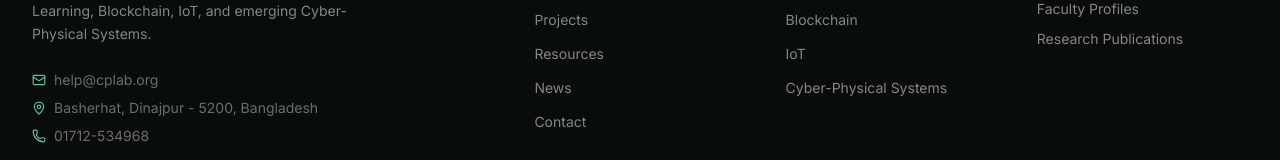
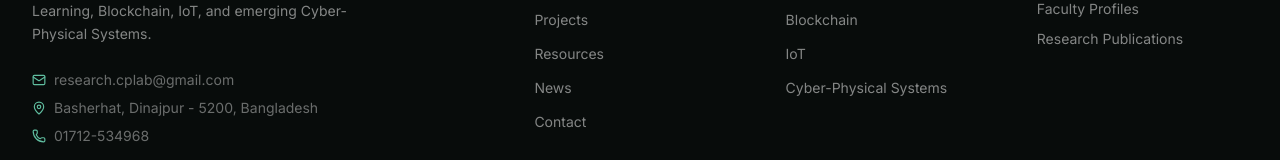
Before and after one commit to cp-laboratory/cplab-latest, a Next.js app: page / in a window 1280 px wide. Shown: the part 5421-5581 px from the top of the page. Built offline with nearby package versions, Linux system fonts and the light colour scheme; no server answers; the database is empty.

Commit message:
Change contact email in footer component
Updated contact email from help@cplab.org to research.cplab@gmail.com.

```diff
--- a/components/layout/footer.tsx
+++ b/components/layout/footer.tsx
@@ -75,8 +75,8 @@ export default function Footer() {
             </p>
             {/* Contact info */}
             <div className="space-y-2 mb-6">
-              <a href="mailto:help@cplab.org" className="flex items-center gap-2 text-sm text-white/40 hover:text-white/70 transition-colors">
-                <Mail className="w-3.5 h-3.5 text-jade-400" /> help@cplab.org
+              <a href="mailto:research.cplab@gmail.com" className="flex items-center gap-2 text-sm text-white/40 hover:text-white/70 transition-colors">
+                <Mail className="w-3.5 h-3.5 text-jade-400" /> research.cplab@gmail.com
               </a>
               <span className="flex items-center gap-2 text-sm text-white/40">
                 <MapPin className="w-3.5 h-3.5 text-jade-400" /> Basherhat, Dinajpur - 5200, Bangladesh
```
